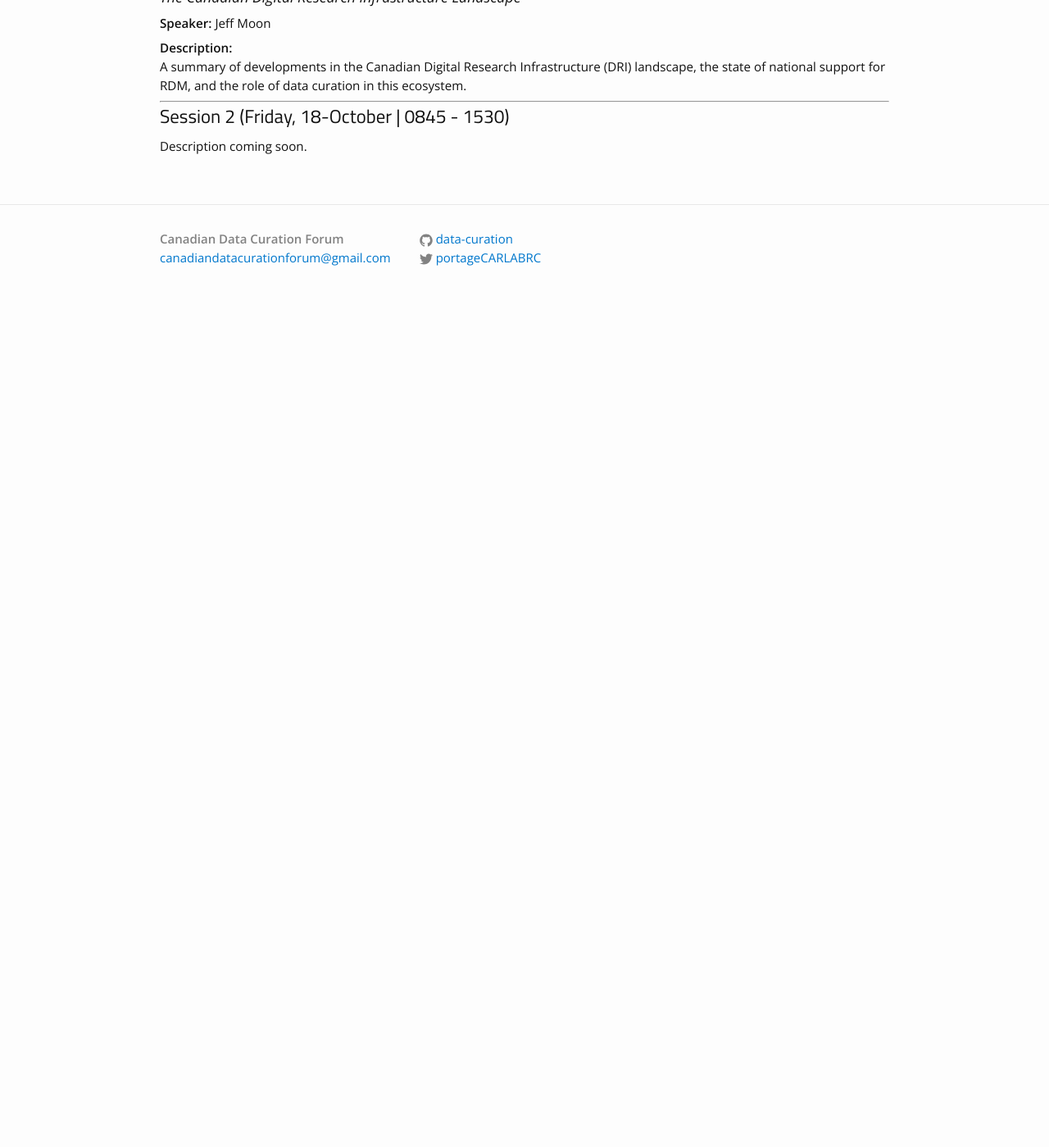
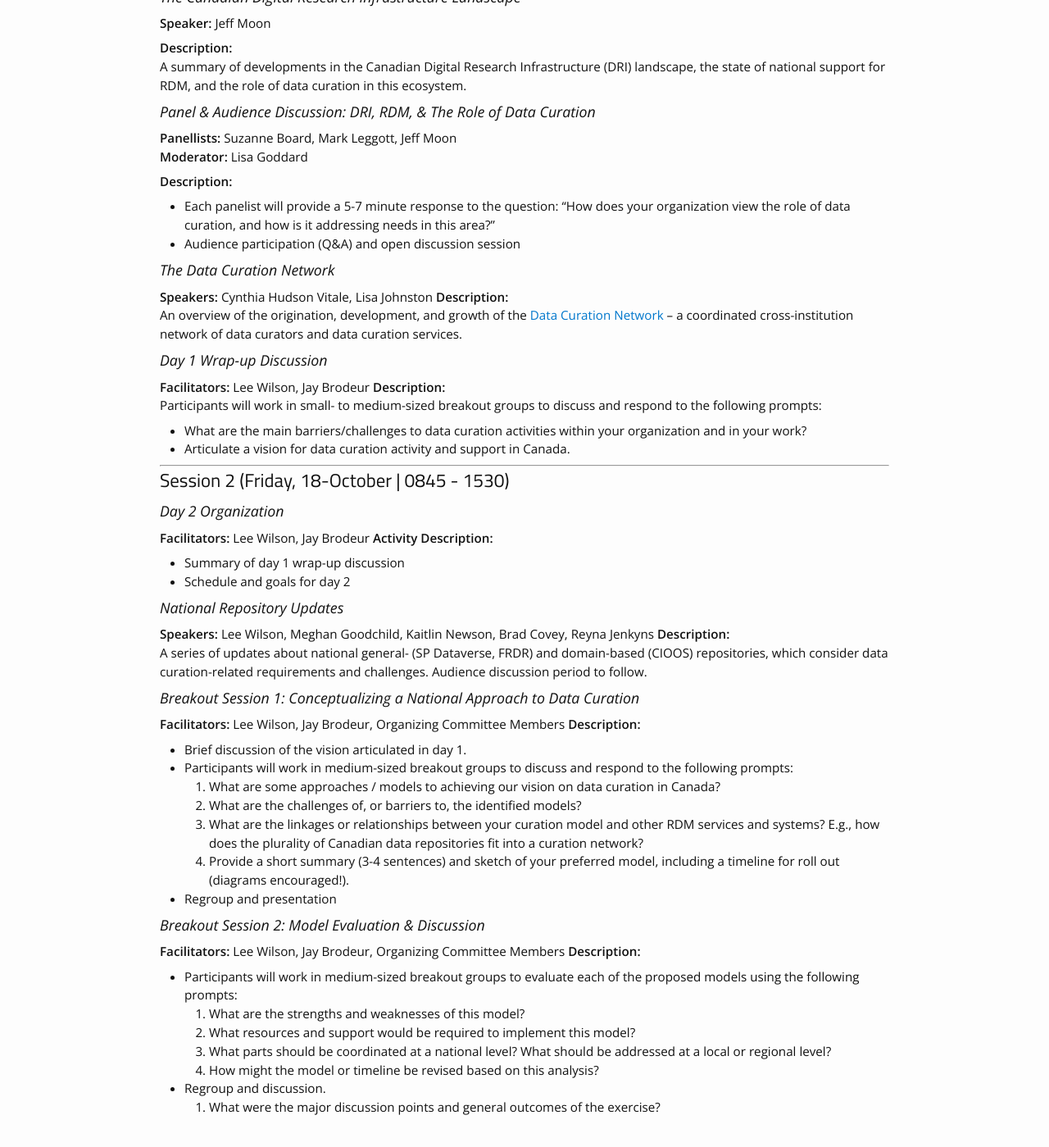
Before and after one commit to data-curation/data-curation.github.io, a Jekyll site: the page built from program.md, in a window 1280 px wide and 1400 px high, scrolled down 2005 px. Shown: the whole window at 82% size. Built offline with Jekyll 4.4.1, drawn with Linux system fonts in a browser that asks for light colours; before the commit the page ends 2383 px from its top, so only the background shows below that; some of the changed text lies outside the part shown.

Commit message:
Update program.md

```diff
--- a/program.md
+++ b/program.md
@@ -56,7 +56,8 @@ Data repositories have tended to be viewed simply as infrastructure for data dep
 # Community-Building Forum
 
 <h2 id="cb-1">Session 1 (Thursday, 17-October | 1300 - 1700)</h2>
-### Opening remarks and icebreaker
+
+### Opening Remarks and Icebreaker
 **Facilitators:** Lee Wilson, Jay Brodeur
 
 **Description:**
@@ -71,8 +72,58 @@ Data repositories have tended to be viewed simply as infrastructure for data dep
 **Description:**
 A summary of developments in the Canadian Digital Research Infrastructure (DRI) landscape, the state of national support for RDM, and the role of data curation in this ecosystem.
 
+### Panel & Audience Discussion: DRI, RDM, & The Role of Data Curation
+**Panellists:** Suzanne Board, Mark Leggott, Jeff Moon
+**Moderator:** Lisa Goddard
 
+**Description:**
+- Each panelist will provide a 5-7 minute response to the question: “How does your organization view the role of data curation, and how is it addressing needs in this area?”
+- Audience participation (Q&A) and open discussion session
+
+### The Data Curation Network
+**Speakers:** Cynthia Hudson Vitale, Lisa Johnston
+**Description:**
+An overview of the origination, development, and growth of the [Data Curation Network](https://datacurationnetwork.org/) -- a coordinated cross-institution network of data curators and data curation services.
+
+### Day 1 Wrap-up Discussion
+**Facilitators:** Lee Wilson, Jay Brodeur
+**Description:**
+Participants will work in small- to medium-sized breakout groups to discuss and respond to the following prompts:
+- What are the main barriers/challenges to data curation activities within your organization and in your work?
+- Articulate a vision for data curation activity and support in Canada.
 
 ---
 <h2 id="cb-2">Session 2 (Friday, 18-October | 0845 - 1530)</h2>
-Description coming soon.
+
+### Day 2 Organization
+**Facilitators:** Lee Wilson, Jay Brodeur
+**Activity Description:**
+- Summary of day 1 wrap-up discussion
+- Schedule and goals for day 2
+
+### National Repository Updates
+**Speakers:** Lee Wilson, Meghan Goodchild, Kaitlin Newson, Brad Covey, Reyna Jenkyns
+**Description:**
+A series of updates about national general- (SP Dataverse, FRDR) and domain-based (CIOOS) repositories, which consider data curation-related requirements and challenges. Audience discussion period to follow.
+
+### Breakout Session 1: Conceptualizing a National Approach to Data Curation
+**Facilitators:** Lee Wilson, Jay Brodeur, Organizing Committee Members
+**Description:**
+- Brief discussion of the vision articulated in day 1.
+- Participants will work in medium-sized breakout groups to discuss and respond to the following prompts:
+  1. What are some approaches / models to achieving our vision on data curation in Canada?
+  2. What are the challenges of, or barriers to, the identified models?
+  3. What are the linkages or relationships between your curation model and other RDM services and systems? E.g., how does the plurality of Canadian data repositories fit into a curation network?
+  4. Provide a short summary (3-4 sentences) and sketch of your preferred model, including a timeline for roll out (diagrams encouraged!).
+- Regroup and presentation
+
+### Breakout Session 2: Model Evaluation & Discussion
+**Facilitators:** Lee Wilson, Jay Brodeur, Organizing Committee Members
+**Description:**
+- Participants will work in medium-sized breakout groups to evaluate each of the proposed models using the following prompts:
+  1. What are the strengths and weaknesses of this model?
+  2. What resources and support would be required to implement this model?
+  3. What parts should be coordinated at a national level? What should be addressed at a local or regional level?
+  4. How might the model or timeline be revised based on this analysis?
+- Regroup and discussion.
+  1. What were the major discussion points and general outcomes of the exercise?
```
